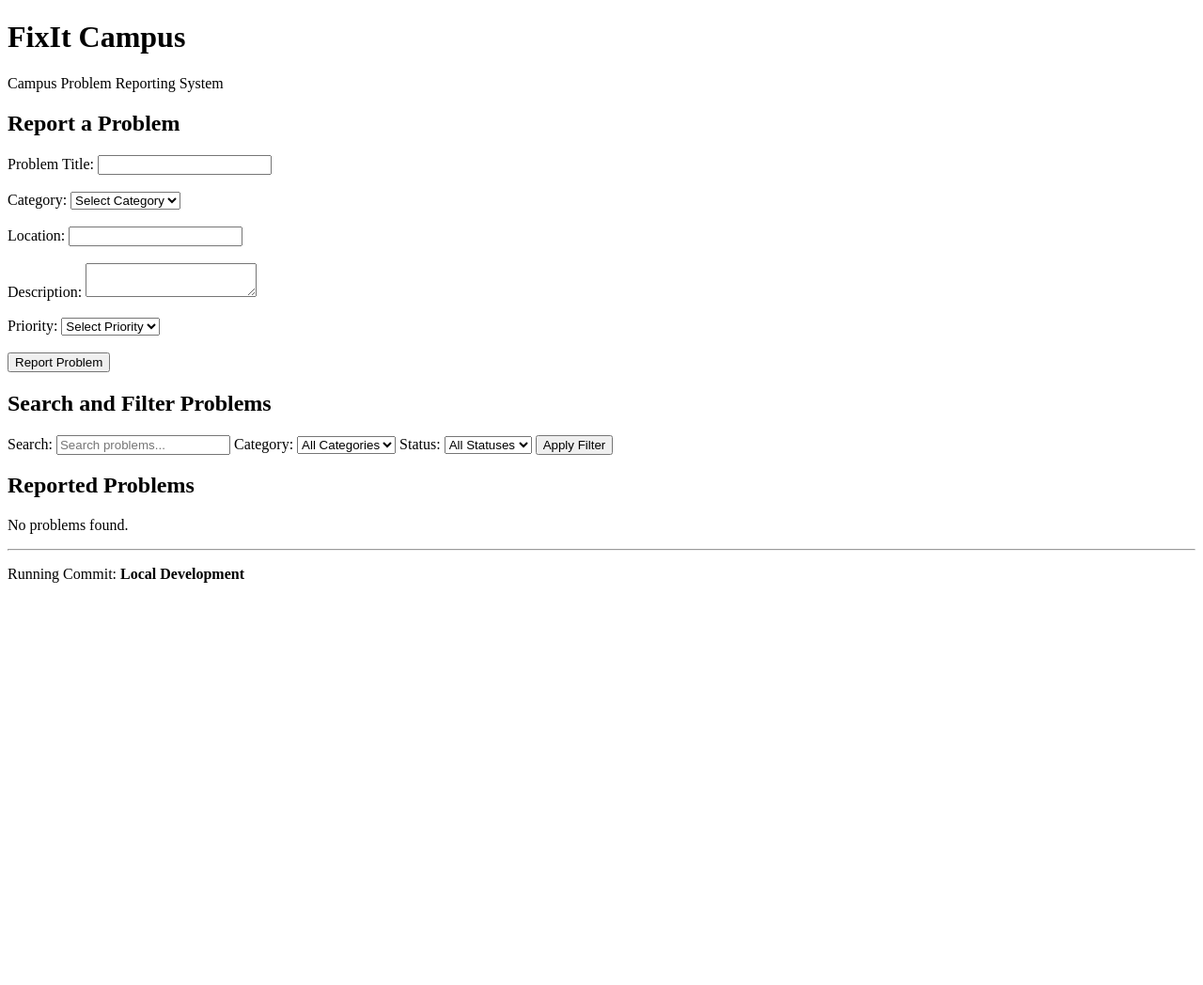
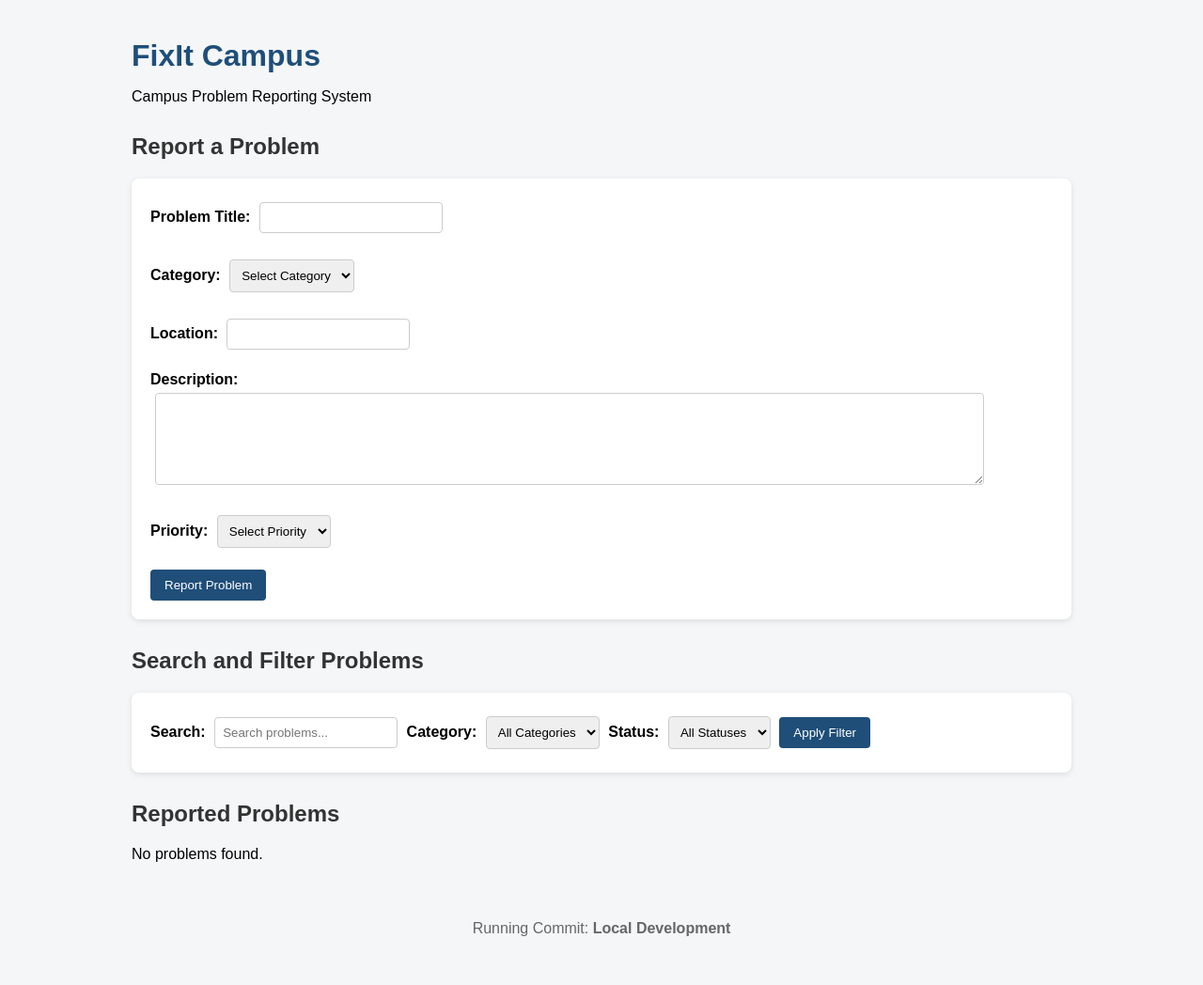
Before and after one commit to pishwari139-eng/fixit-campus, a Flask app: page / in a window 1280 px wide. Shown: the whole page at 94% size. Before the commit the page ends 620 px from the top, so only its background shows below. Run offline with Flask 3, Linux system fonts and the light colour scheme.

Commit message:
Improve FixIt Campus UI

```diff
--- a/templates/index.html
+++ b/templates/index.html
@@ -4,7 +4,87 @@
     <meta charset="UTF-8">
     <meta name="viewport" content="width=device-width, initial-scale=1.0">
     <title>FixIt Campus</title>
+
+    <style>
+        body {
+            font-family: Arial, sans-serif;
+            max-width: 1000px;
+            margin: auto;
+            padding: 20px;
+            background: #f4f6f8;
+        }
+
+        h1 {
+            color: #1f4e79;
+            margin-bottom: 5px;
+        }
+
+        h2 {
+            color: #333;
+            margin-top: 30px;
+        }
+
+        form {
+            background: white;
+            padding: 20px;
+            margin-bottom: 20px;
+            border-radius: 8px;
+            box-shadow: 0 2px 6px rgba(0, 0, 0, 0.1);
+        }
+
+        label {
+            font-weight: bold;
+        }
+
+        input,
+        select,
+        textarea {
+            padding: 8px;
+            margin: 5px;
+            border: 1px solid #ccc;
+            border-radius: 4px;
+        }
+
+        textarea {
+            width: 90%;
+            height: 80px;
+            resize: vertical;
+        }
+
+        button {
+            padding: 9px 15px;
+            border: none;
+            border-radius: 4px;
+            background: #1f4e79;
+            color: white;
+            cursor: pointer;
+        }
+
+        button:hover {
+            background: #163a5c;
+        }
+
+        .problem-card {
+            background: white;
+            padding: 20px;
+            margin-bottom: 15px;
+            border-radius: 8px;
+            box-shadow: 0 2px 6px rgba(0, 0, 0, 0.1);
+        }
+
+        .problem-card h3 {
+            color: #1f4e79;
+        }
+
+        footer {
+            margin-top: 30px;
+            padding: 15px;
+            text-align: center;
+            color: #666;
+        }
+    </style>
 </head>
+
 <body>
 
     <h1>FixIt Campus</h1>
@@ -33,6 +113,7 @@
         <br><br>
 
         <label>Description:</label>
+        <br>
         <textarea name="description" required></textarea>
         <br><br>
 
@@ -49,6 +130,7 @@
 
     </form>
 
+
     <h2>Search and Filter Problems</h2>
 
     <form method="GET" action="/">
@@ -63,6 +145,7 @@
 
         <label>Category:</label>
         <select name="category">
+
             <option value="">All Categories</option>
 
             <option value="Maintenance"
@@ -84,10 +167,14 @@
                 {% if selected_category == "Classroom" %}selected{% endif %}>
                 Classroom
             </option>
+
         </select>
 
+
         <label>Status:</label>
+
         <select name="status">
+
             <option value="">All Statuses</option>
 
             <option value="Reported"
@@ -104,11 +191,13 @@
                 {% if selected_status == "Resolved" %}selected{% endif %}>
                 Resolved
             </option>
+
         </select>
 
         <button type="submit">Apply Filter</button>
 
     </form>
+
 
     <h2>Reported Problems</h2>
 
@@ -116,7 +205,8 @@
 
         {% for problem in problems %}
 
-            <div>
+            <div class="problem-card">
+
                 <h3>{{ problem.title }}</h3>
 
                 <p>
@@ -143,6 +233,7 @@
                     <strong>Current Status:</strong>
                     {{ problem.status }}
                 </p>
+
 
                 <form method="POST"
                       action="/update-status/{{ loop.index0 }}">
@@ -174,8 +265,6 @@
 
             </div>
 
-            <hr>
-
         {% endfor %}
 
     {% else %}
@@ -184,13 +273,14 @@
 
     {% endif %}
 
-    <hr>
 
     <footer>
+
         <p>
             Running Commit:
             <strong>{{ commit_id }}</strong>
         </p>
+
     </footer>
 
 </body>
```
